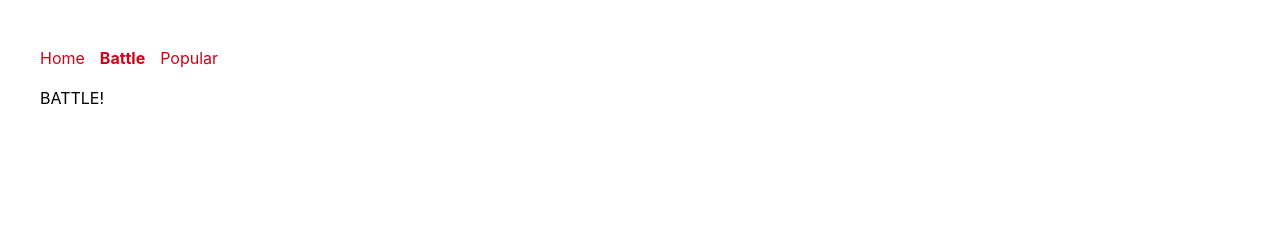
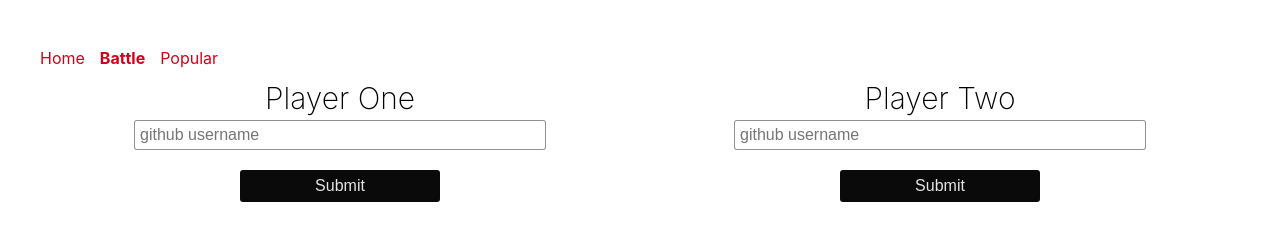
Before and after one commit to AlgirdasM/github-battle, a React app: page /battle in a window 1280 px wide. Built offline with nearby package versions, Linux system fonts and the light colour scheme.

Commit message:
feat: form and handleSubmit

```diff
--- a/src/components/App.js
+++ b/src/components/App.js
@@ -13,7 +13,7 @@ class App extends Component {
 				<Nav />
 				<Switch>
 					<Route exact path='/' component={Home} />
-					<Route path='/battle' component={Battle} />
+					<Route exact path='/battle' component={Battle} />
 					<Route path='/popular' component={Popular} />
 					<Route render={function () {
 						return <p>Not Found</p>
--- a/src/components/Battle.js
+++ b/src/components/Battle.js
@@ -1,10 +1,84 @@
 import React, { Component } from 'react';
+import PropTypes from 'prop-types';
+
+class PlayerInput extends Component {
+	state = {
+		username: ''
+	}
+
+	handleChange = (event) => {
+		const value = event.target.value;
+		this.setState({username: value});
+	}
+
+	handleSubmit = (event) => {
+		event.preventDefault();
+		this.props.onSubmit(
+			this.props.id,
+			this.state.username
+		)
+	}
+
+	render() {
+		return (
+			<form className='column' onSubmit={this.handleSubmit}>
+				<label className='header' htmlFor='username'>
+					{this.props.label}
+				</label>
+
+				<input id='username'
+						placeholder='github username'
+						type='text'
+						autoComplete='off'
+						value={this.state.username}
+						onChange={this.handleChange}
+				/>
+
+				<button
+					className='button'
+					type='submit'
+					disabled={!this.state.username}>
+					Submit
+				</button>
+			</form>
+		)
+	}
+}
+
+PlayerInput.protTypes = {
+	id: PropTypes.string.isRequired,
+	label: PropTypes.string.isRequired,
+	onSubmit: PropTypes.func.isRequired
+}
+
 
 class Battle extends Component {
+	state = {
+		playerOneName: '',
+		playerTwoName: '',
+		playerOneImage: null,
+		playerTwoImage: null
+	}
+
+	handleSubmit = (id, username) => {
+		this.setState(() => {
+			let newState = {};
+			newState[id + 'Name'] = username;
+			newState[id + 'Image'] = `https://github.com/${username}.png?size=200`
+			return newState;
+		})
+	}
+
 	render() {
+		const playerOneName = this.state.playerOneName;
+		const playerTwoName = this.state.playerTwoName;
+
 		return (
 			<div>
-				BATTLE!
+				<div className='row'>
+					{!playerOneName && <PlayerInput id='playerOne' label='Player One' onSubmit={this.handleSubmit} />}
+					{!playerTwoName && <PlayerInput id='playerTwo' label='Player Two' onSubmit={this.handleSubmit} />}
+				</div>
 			</div>
 		)
 	}
--- a/src/css/index.css
+++ b/src/css/index.css
@@ -118,3 +118,36 @@ a {
 .button:active {
   transform: translateY(1px);
 }
+
+.row {
+	display: flex;
+	justify-content: space-around;
+}
+
+.column {
+	display: flex;
+	flex-direction: column;
+	width: 500px;
+	align-items: center;
+}
+
+.column input {
+	border-radius: 3px;
+	margin: 10px 0;
+	padding: 5px;
+	border: 1px solid rgba(0, 0, 0, 0.43);
+	font-size: 16px;
+	width: 80%;
+}
+
+.column label {
+	text-align: center;
+	font-size: 30px;
+	font-weight: 200;
+}
+
+.header {
+	text-align: center;
+	font-size: 30px;
+	font-weight: 200;
+}
```
